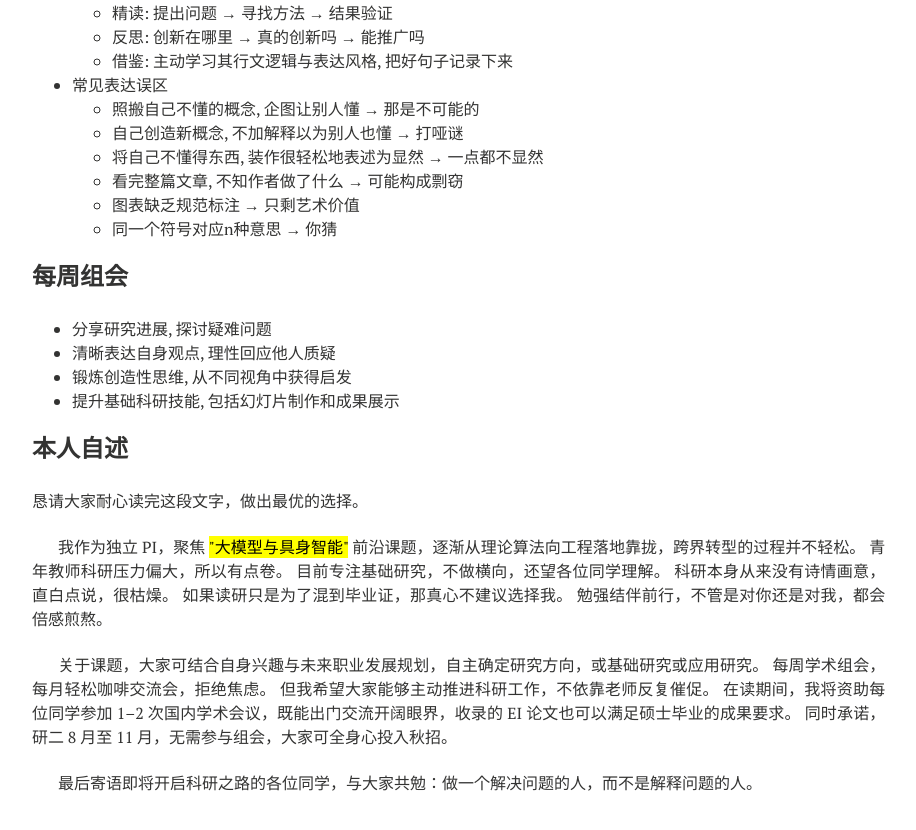
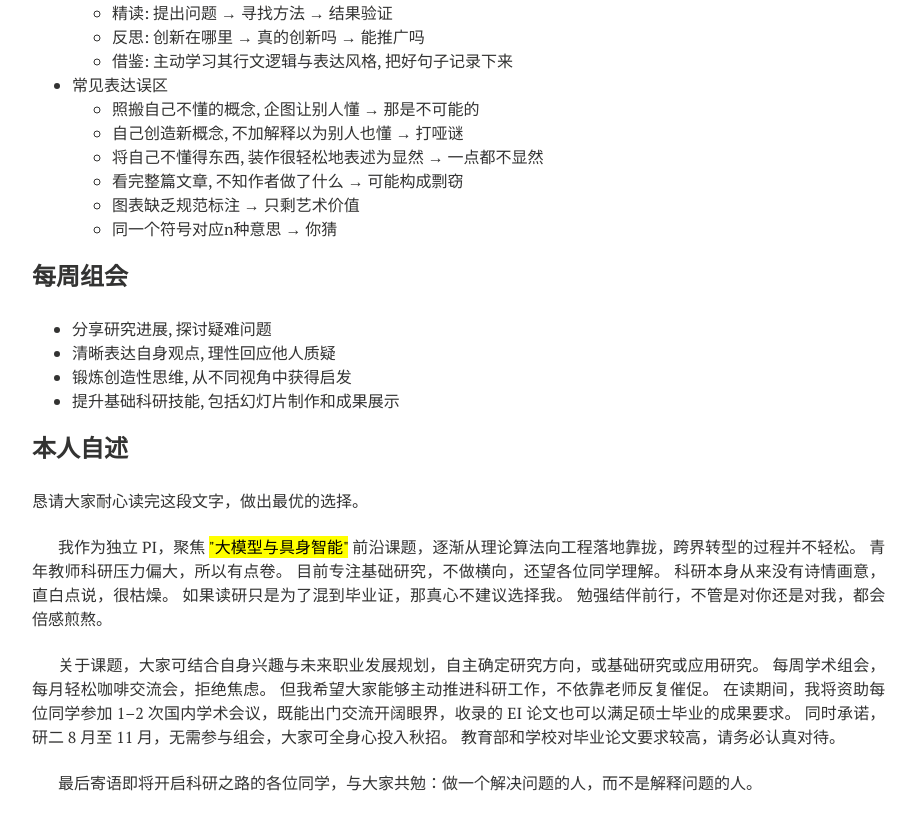
Before and after one commit to xianchaoxiu/xianchaoxiu.github.io, a Jekyll site: the page built from chinese/reading/index.md, in a window 1280 px wide and 900 px high, scrolled down 1244 px. Shown: the top 830 px of the window, without its empty margins (288-1204 px from the left). Built offline with Jekyll 4.4.1, drawn with Linux system fonts in a browser that asks for light colours; nearby versions of some CDN libraries.

Commit message:
Update index.md

```diff
--- a/chinese/reading/index.md
+++ b/chinese/reading/index.md
@@ -89,6 +89,7 @@ share: false
 每周学术组会，每月轻松咖啡交流会，拒绝焦虑。
 但我希望大家能够主动推进科研工作，不依靠老师反复催促。
 在读期间，我将资助每位同学参加 1–2 次国内学术会议，既能出门交流开阔眼界，收录的 EI 论文也可以满足硕士毕业的成果要求。
-同时承诺，研二 8 月至 11 月，无需参与组会，大家可全身心投入秋招。 <br> <br>
+同时承诺，研二 8 月至 11 月，无需参与组会，大家可全身心投入秋招。
+教育部和学校对毕业论文要求较高，请务必认真对待。<br> <br>
 
 最后寄语即将开启科研之路的各位同学，与大家共勉：做一个解决问题的人，而不是解释问题的人。
```
